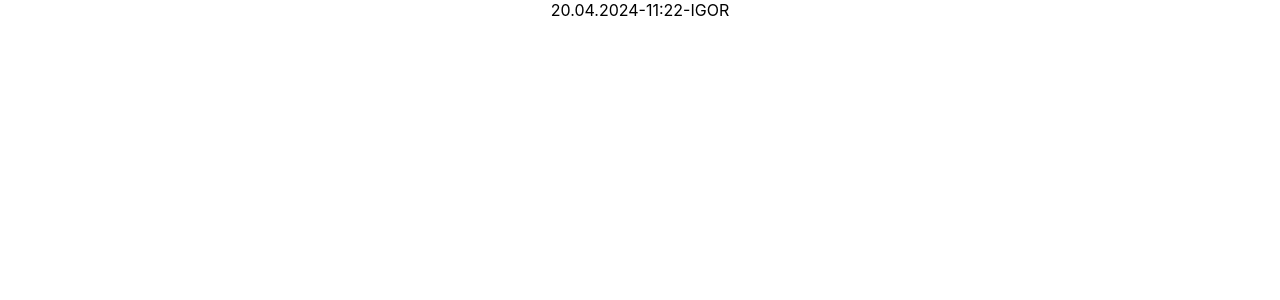
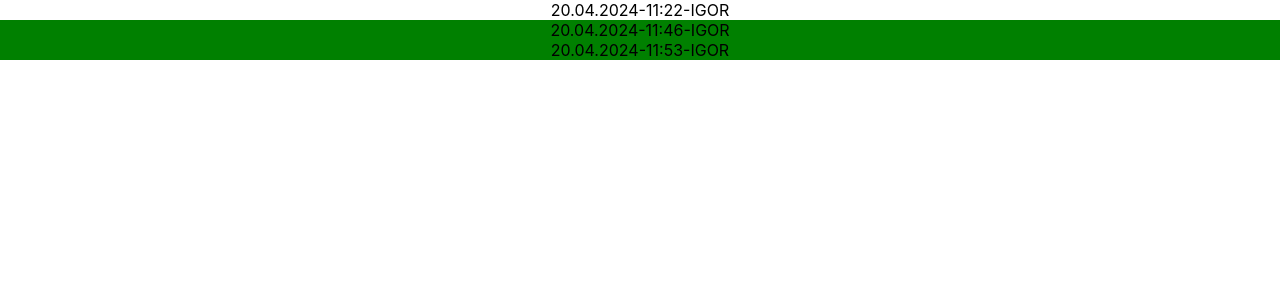
Before and after one commit to IgorYudintsev/gitbranches, a React (Create React App) app: page / in a window 1280 px wide. Shown: the top 300 px of the page. Built offline with nearby package versions, Linux system fonts and the light colour scheme.

Commit message:
20.04.2024-11:56-IGOR

```diff
--- a/src/App.tsx
+++ b/src/App.tsx
@@ -1,11 +1,13 @@
 import React from 'react';
 import logo from './logo.svg';
 import './App.css';
+import {Igor} from "./Igor";
 
 function App() {
   return (
     <div className="App">
      <div>20.04.2024-11:22-IGOR</div>
+        <Igor/>
     </div>
   );
 }
--- a/src/Igor.tsx
+++ b/src/Igor.tsx
@@ -1,10 +1,9 @@
-// @flow
 
 import React from "react";
 
 export const Igor = () => {
     return (
-        <div>
+        <div style={{backgroundColor:'green'}}>
             <div>20.04.2024-11:46-IGOR</div>
             <div>20.04.2024-11:53-IGOR</div>
             </div>
```
